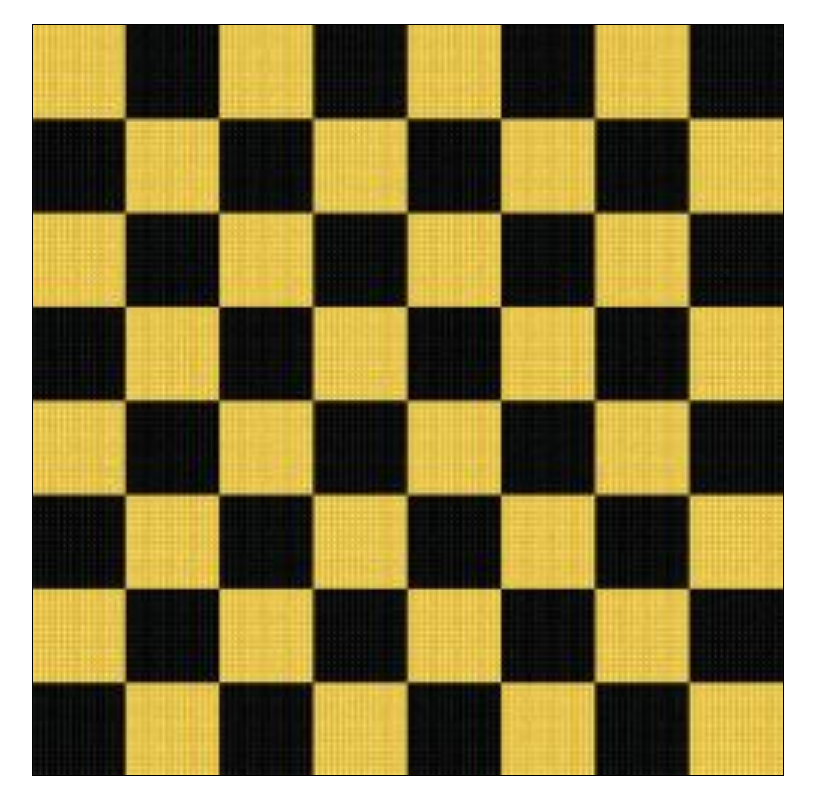
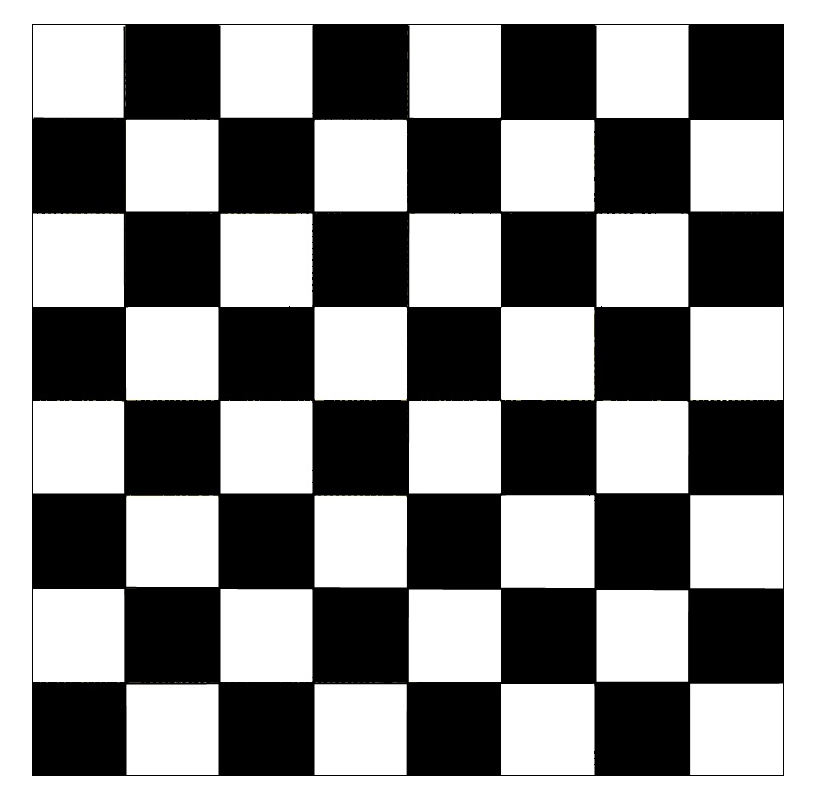
Before and after one commit to zbowhay/PortWebApp, a plain HTML site: page checkers.html in a window 1280 px wide. Shown: the whole page, without its empty margins (232-1047 px from the left). Drawn offline with Linux system fonts and the light colour scheme.

Commit message:
updated checker board imag

```diff
--- a/checkers.html
+++ b/checkers.html
@@ -16,6 +16,7 @@
       bottom: 0;
       left: 0;
       right: 0;
+      overflow: hidden; /* Disable scrollbars */
     }
     </style>
 
@@ -75,7 +76,7 @@
      ctx.drawImage(background,0,0, width, width);
     };
 
-    background.src = 'Images/CheckersBoard.jpg';
+    background.src = 'Images/CheckerBoard.jpg';
 
     // set fullscreen?
     window.fullscreen;
```
Also changed, not shown: Images/CheckerBoard.jpg (added), 1 other file.
